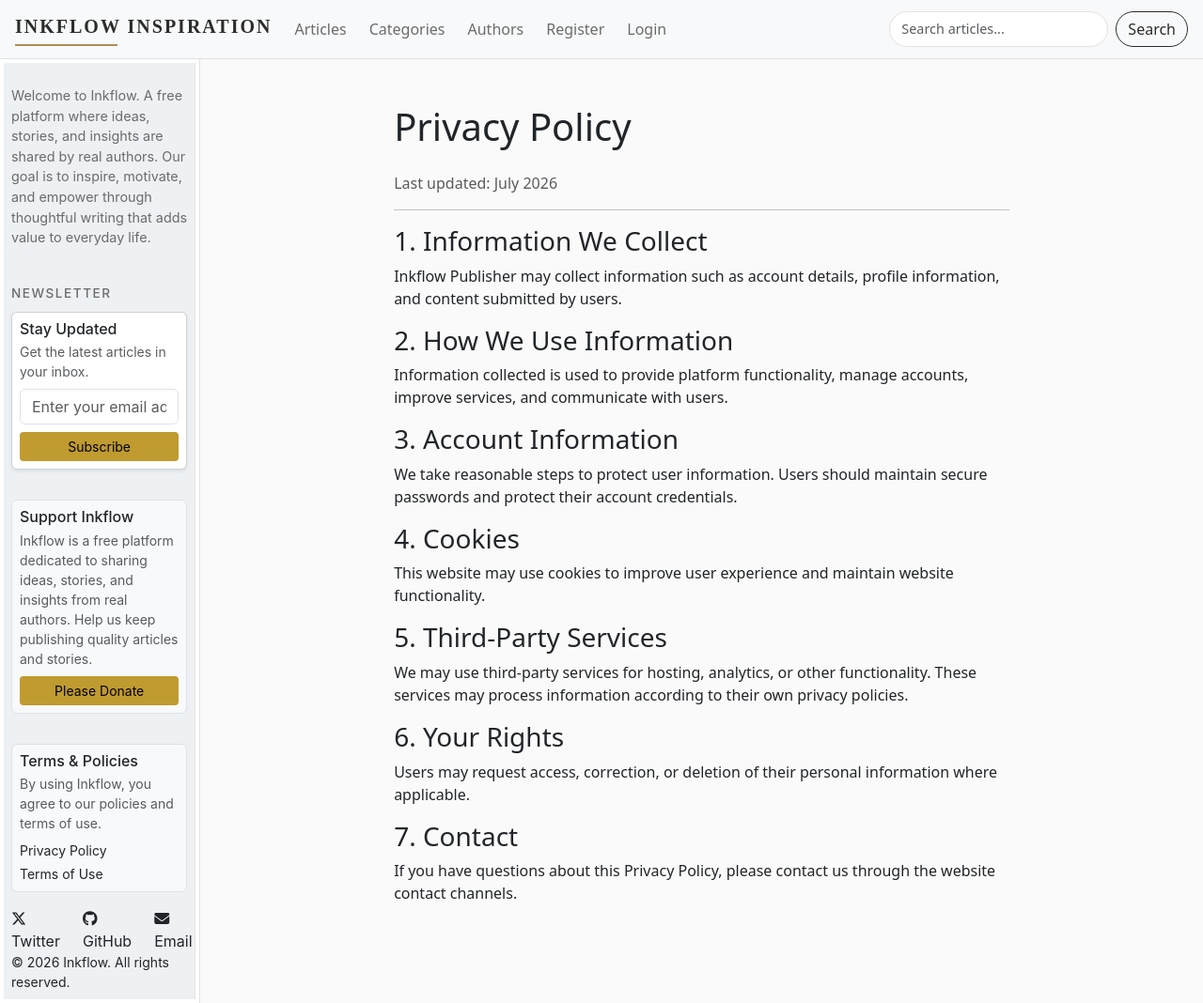
After one commit to Kgothatso-create/publishing-cms, a Django app: page /terms/privacy-policy/ in a window 1280 px wide. The commit adds this page. Shown: the whole page at 94% size. Run offline with Django 5.2, Linux system fonts and the light colour scheme; some libraries are stand-ins or nearby versions.

```diff
--- a/articles/urls.py
+++ b/articles/urls.py
@@ -7,6 +7,7 @@ urlpatterns = [
     path("articles/", include([
         path("", article_list, name="article list"),
         path("new/", article_create, name="article-create"),
+        path("author-list/", author_article_list, name="author articles"),
         path("<slug:slug>/", include([
             path("", view_article, name="view article"),
             path("edit/", article_edit, name="article-edit"),
@@ -23,5 +24,9 @@ urlpatterns = [
     path("authors/", include([
         path("", author_list, name="author list"),
         path("<slug:author_slug>/", article_list, name="author articles"),
+    ])),
+    path("terms/", include([
+        path("terms/", terms_view, name="terms"),
+        path("privacy-policy/", privacy_policy_view, name="privacy_policy"),
     ]))
 ]
--- a/articles/views.py
+++ b/articles/views.py
@@ -117,6 +117,34 @@ def article_list(request, category_slug=None, author_slug=None,):
         "page_obj": page_obj,
         "category": category,
         "author": author,
+    }
+
+    return render(
+        request,
+        "articles/list.html",
+        context
+    )
+
+
+@login_required
+def author_article_list(request):
+
+    articles = Article.objects.select_related(
+        "author",
+        "category"
+    ).filter(
+        author=request.user
+    ).order_by("-published_at")
+
+    paginator = Paginator(articles, 9)
+
+    page_number = request.GET.get("page")
+    page_obj = paginator.get_page(page_number)
+
+    context = {
+        "page_obj": page_obj,
+        "my_articles": True,
+        "author": request.user,
     }
 
     return render(
@@ -378,3 +406,11 @@ def author_list(request):
         "articles/author_list.html",
         context,
     )
+
+
+def terms_view(request):
+    return render(request, "articles/terms.html")
+
+
+def privacy_policy_view(request):
+    return render(request, "articles/privacy_policy.html")
--- /dev/null
+++ b/templates/articles/privacy_policy.html
@@ -0,0 +1,94 @@
+{% extends "base.html" %}
+
+{% block title %}
+Privacy Policy
+{% endblock %}
+{% block hero %}{% endblock %}
+
+{% block content %}
+
+<div class="container py-5">
+
+    <div class="row justify-content-center">
+
+        <div class="col-lg-8">
+
+
+            <h1 class="mb-4">
+                Privacy Policy
+            </h1>
+
+
+            <p class="text-muted">
+                Last updated: July 2026
+            </p>
+
+
+            <hr>
+
+
+            <h3>1. Information We Collect</h3>
+
+            <p>
+                Inkflow Publisher may collect information such as account details,
+                profile information, and content submitted by users.
+            </p>
+
+
+            <h3>2. How We Use Information</h3>
+
+            <p>
+                Information collected is used to provide platform functionality,
+                manage accounts, improve services, and communicate with users.
+            </p>
+
+
+            <h3>3. Account Information</h3>
+
+            <p>
+                We take reasonable steps to protect user information. Users should
+                maintain secure passwords and protect their account credentials.
+            </p>
+
+
+            <h3>4. Cookies</h3>
+
+            <p>
+                This website may use cookies to improve user experience and maintain
+                website functionality.
+            </p>
+
+
+            <h3>5. Third-Party Services</h3>
+
+            <p>
+                We may use third-party services for hosting, analytics, or other
+                functionality. These services may process information according to
+                their own privacy policies.
+            </p>
+
+
+            <h3>6. Your Rights</h3>
+
+            <p>
+                Users may request access, correction, or deletion of their personal
+                information where applicable.
+            </p>
+
+
+            <h3>7. Contact</h3>
+
+            <p>
+                If you have questions about this Privacy Policy, please contact us
+                through the website contact channels.
+            </p>
+
+
+        </div>
+
+    </div>
+
+</div>
+
+
+{% endblock %}
--- a/templates/layouts/navbar.html
+++ b/templates/layouts/navbar.html
@@ -40,7 +40,7 @@
         </li>
         <!-- MY ARTICLES -->
         <li class="nav-item">
-            <a class="nav-link" href="{% url 'article-create' %}">
+            <a class="nav-link" href="{% url 'author articles' %}">
                 My Articles
             </a>
         </li>
--- a/templates/layouts/sidebar.html
+++ b/templates/layouts/sidebar.html
@@ -66,11 +66,11 @@
             <p class="text-muted small mb-2">
                 By using Inkflow, you agree to our policies and terms of use.
             </p>
-            <a href="#"
+            <a href="{% url 'privacy_policy' %}"
                class="text-decoration-none small d-block text-dark mb-1">
                 Privacy Policy
             </a>
-            <a href="#"
+            <a href="{% url 'terms' %}"
                class="text-decoration-none small d-block text-dark">
                 Terms of Use
             </a>
```
Also changed, not shown: templates/articles/list.html (+14 -8 lines), templates/articles/terms.html (added, +83 -0 lines).
